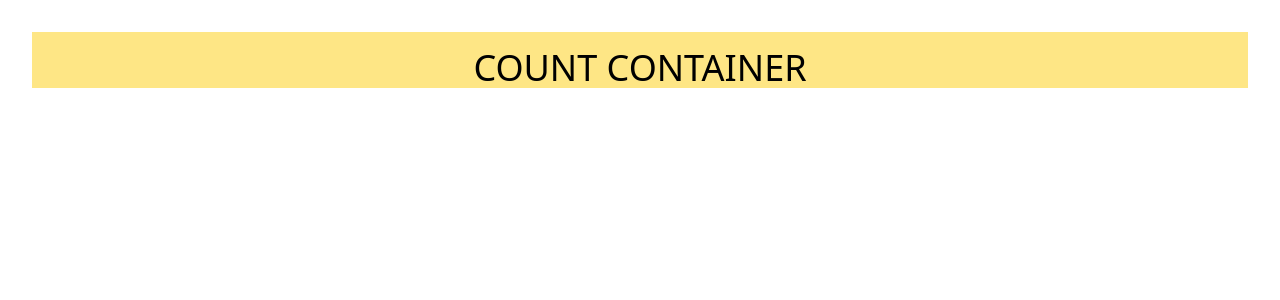
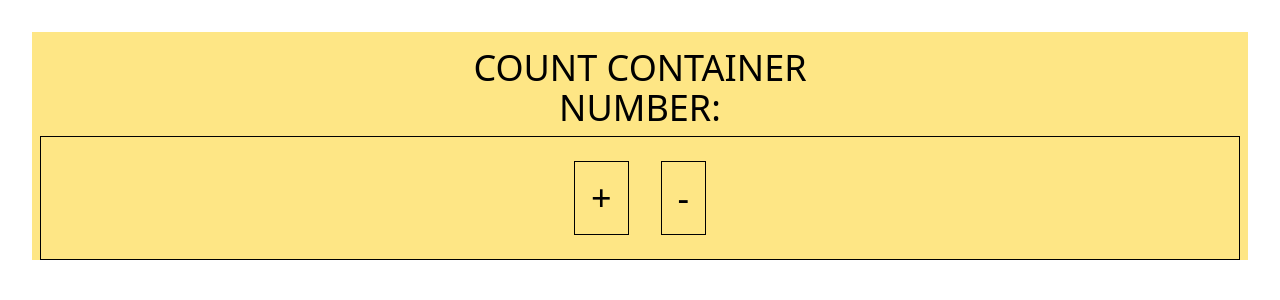
Before and after one commit to Friedchickenman/t2, a React (Vite) app: page / in a window 1280 px wide. Shown: the top 300 px of the page. Built offline with nearby package versions, Linux system fonts and the light colour scheme.

Commit message:
10/01 First Commit

```diff
--- /dev/null
+++ b/src/components/countButtons.tsx
@@ -0,0 +1,11 @@
+
+function CountButtons() {
+    return (
+        <div className={'border-1 m-2 p-2'}>
+            <button className={'m-4 p-4 border-1 '}>  +  </button>
+            <button className={'m-4 p-4 border-1 '}>  -  </button>
+        </div>
+    );
+}
+
+export default CountButtons;
--- a/src/components/countContainer.tsx
+++ b/src/components/countContainer.tsx
@@ -1,8 +1,17 @@
+import CountDisplay from "./countDisplay.tsx";
+import CountButtons from "./countButtons.tsx";
+import {useState} from "react";
 
 function CountContainer() {
+
+    const [count, setCount] = useState<Count>({num:10})
+
     return (
         <div className={'bg-amber-200 h-1/3 text-center pt-4 text text-4xl bold'}>
             COUNT CONTAINER
+
+            <CountDisplay count={count}></CountDisplay>
+            <CountButtons></CountButtons>
         </div>
     );
 }
--- /dev/null
+++ b/src/components/countDisplay.tsx
@@ -0,0 +1,10 @@
+
+function CountDisplay({num}: Count) {
+    return (
+        <div className={'text-4xl'}>
+            NUMBER: {num}
+        </div>
+    );
+}
+
+export default CountDisplay;
--- /dev/null
+++ b/src/types/count.d.ts
@@ -0,0 +1,4 @@
+
+interface Count {
+    num: number
+}
```
